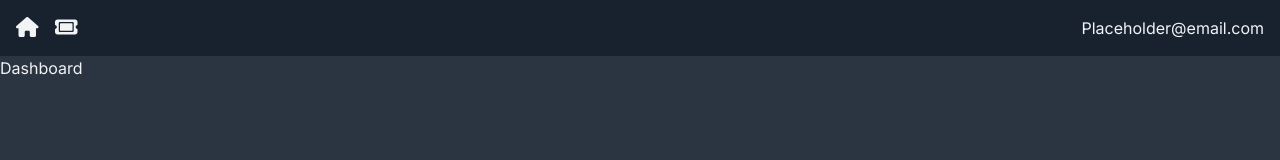
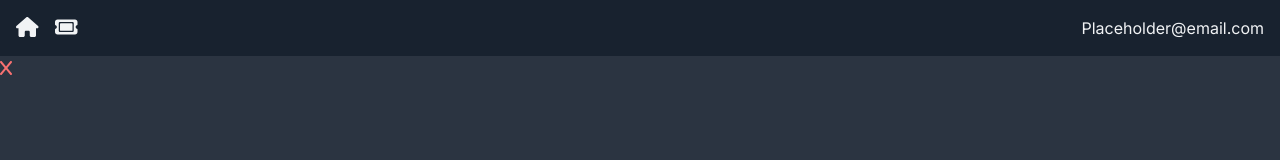
Before and after one commit to TJGit11/ticketing-application, a Next.js app: page / in a window 1280 px wide. Shown: the top 160 px of the page. Built offline with nearby package versions, Linux system fonts and the light colour scheme.

Commit message:
created delete block, import faX icon, import deleteblock to ticketcard

```diff
--- /dev/null
+++ b/app/(components)/DeleteBlock.jsx
@@ -0,0 +1,13 @@
+import { faX } from "@fortawesome/free-solid-svg-icons";
+import { FontAwesomeIcon } from "@fortawesome/react-fontawesome";
+
+const DeleteBlock = () => {
+  return (
+    <FontAwesomeIcon
+      icon={faX}
+      className="text-red-400 hover:cursor-pointer hover:text-red-200"
+    />
+  );
+};
+
+export default DeleteBlock;
--- /dev/null
+++ b/app/(components)/TicketCard.jsx
@@ -0,0 +1,11 @@
+import DeleteBlock from "./DeleteBlock";
+
+const TicketCard = () => {
+  return (
+    <div>
+      <DeleteBlock />
+    </div>
+  );
+};
+
+export default TicketCard;
--- a/app/page.jsx
+++ b/app/page.jsx
@@ -1,7 +1,12 @@
 import React from "react";
+import TicketCard from "./(components)/TicketCard";
 
 const Dashboard = () => {
-  return <div>Dashboard</div>;
+  return (
+    <div>
+      <TicketCard />
+    </div>
+  );
 };
 
 export default Dashboard;
```
